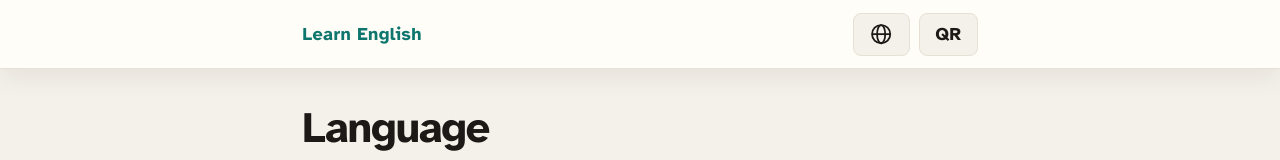
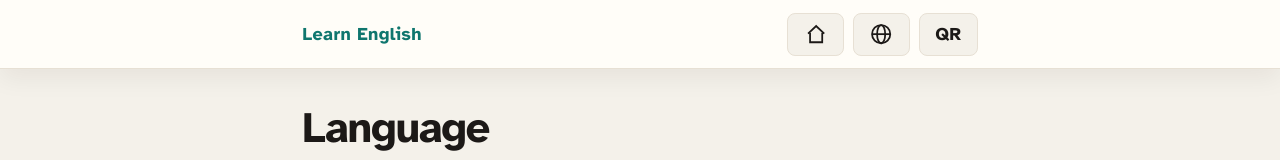
Before and after one commit to badnumbers/learn-english, a React (Vite) app in the folder web/: page /language in a window 1280 px wide. Shown: the top 160 px of the page. Built offline with nearby package versions, Linux system fonts and the light colour scheme.

Commit message:
Home icon.

```diff
--- a/web/src/components/SiteHeader.tsx
+++ b/web/src/components/SiteHeader.tsx
@@ -4,6 +4,31 @@ import type { LanguagePageState } from '../pages/LanguagePage'
 type SiteHeaderProps = {
   qrOpen: boolean
   onQrClick: () => void
+}
+
+function HomeIcon() {
+  return (
+    <svg
+      className="site-bar-icon"
+      viewBox="0 0 24 24"
+      width="1.35rem"
+      height="1.35rem"
+      aria-hidden="true"
+    >
+      <path
+        fill="none"
+        stroke="currentColor"
+        strokeWidth="1.75"
+        d="M4 11.5 12 4l8 7.5"
+      />
+      <path
+        fill="none"
+        stroke="currentColor"
+        strokeWidth="1.75"
+        d="M6 10.5V20h12V10.5"
+      />
+    </svg>
+  )
 }
 
 function LanguageIcon() {
@@ -58,6 +83,14 @@ export function SiteHeader({ qrOpen, onQrClick }: SiteHeaderProps) {
         <div className="site-bar-actions">
           <Link
             className="site-bar-button"
+            to="/"
+            aria-label="Home"
+            aria-current={location.pathname === '/' ? 'page' : undefined}
+          >
+            <HomeIcon />
+          </Link>
+          <Link
+            className="site-bar-button"
             to="/language"
             state={languageState}
             aria-label="Language"
```
